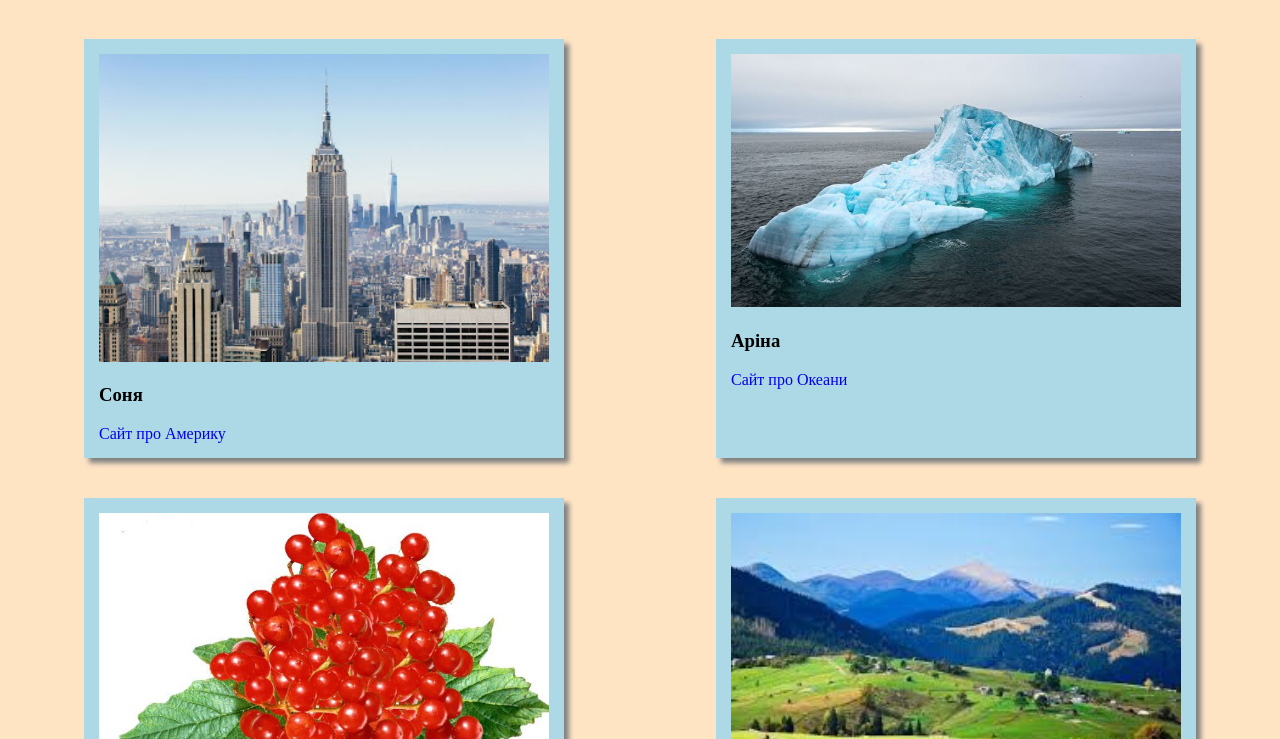
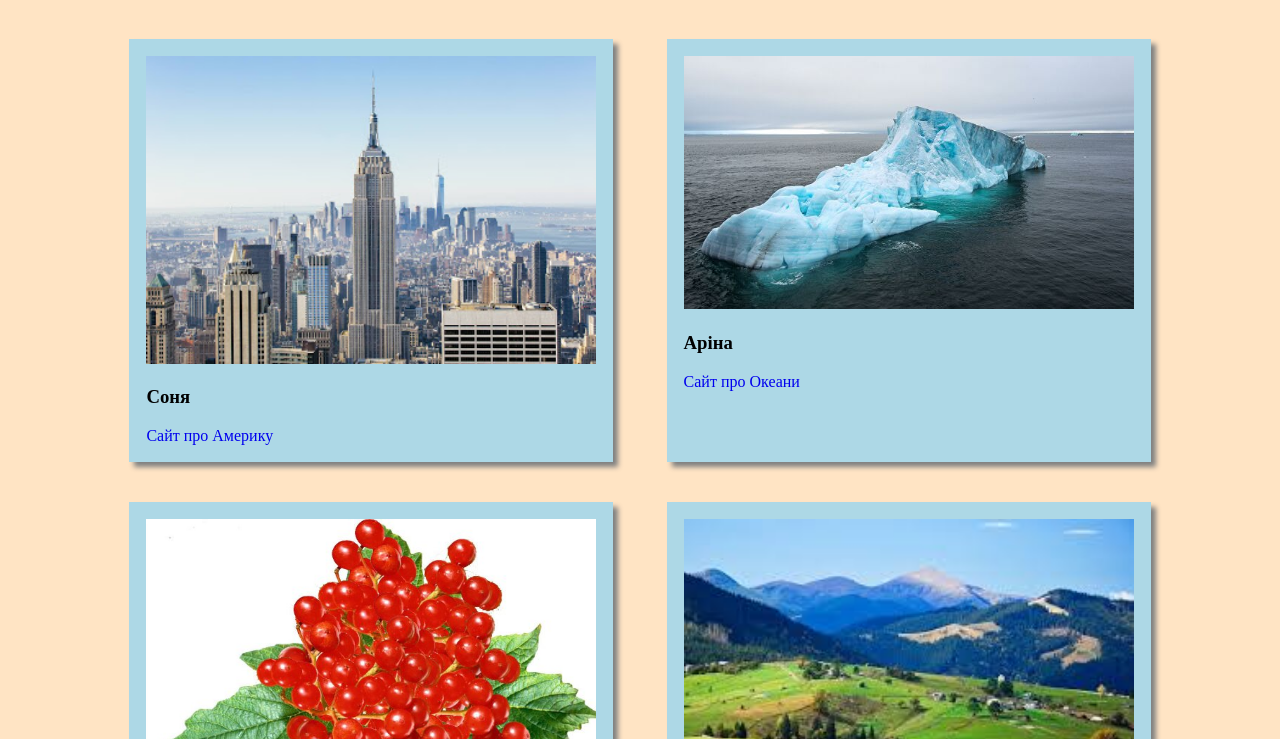
Before and after one commit to CodeClub2020-yul/all, a plain HTML site: page index.html in a window 1280 px wide. Shown: the part 61-800 px from the top of the page. Drawn offline with Linux system fonts and the light colour scheme.

Commit message:
Add files via upload
changed style

```diff
--- a/style.css
+++ b/style.css
@@ -15,6 +15,8 @@ a {
 }
 
 .cardContainer {
+	width: 85%;
+	margin: 0 auto;
 	display: flex;
 	justify-content: space-around;
 	flex-wrap: wrap;
@@ -27,6 +29,7 @@ a {
    background-color: lightblue;
    box-sizing: border-box;
    box-shadow: 5px 5px 5px grey;
+   border: 2px solid lightblue;
 }
 
 .card:hover {
```
